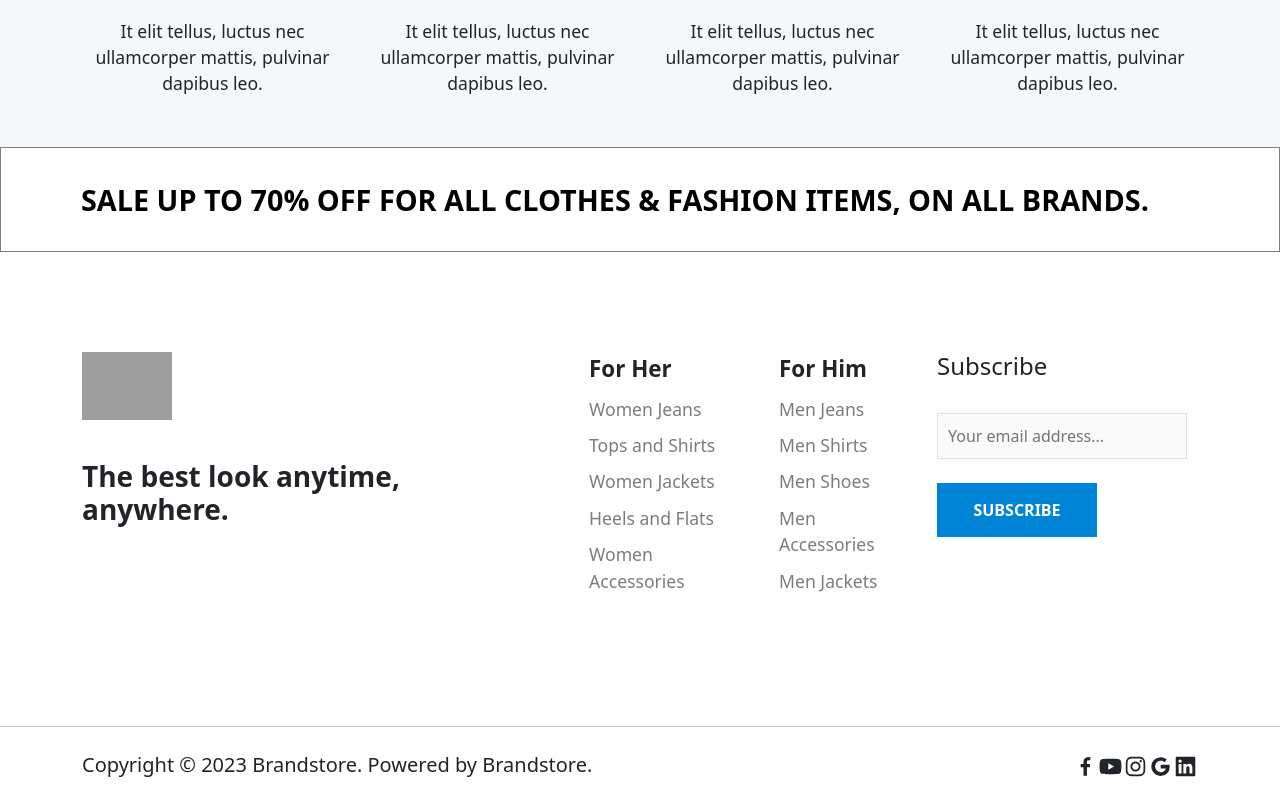
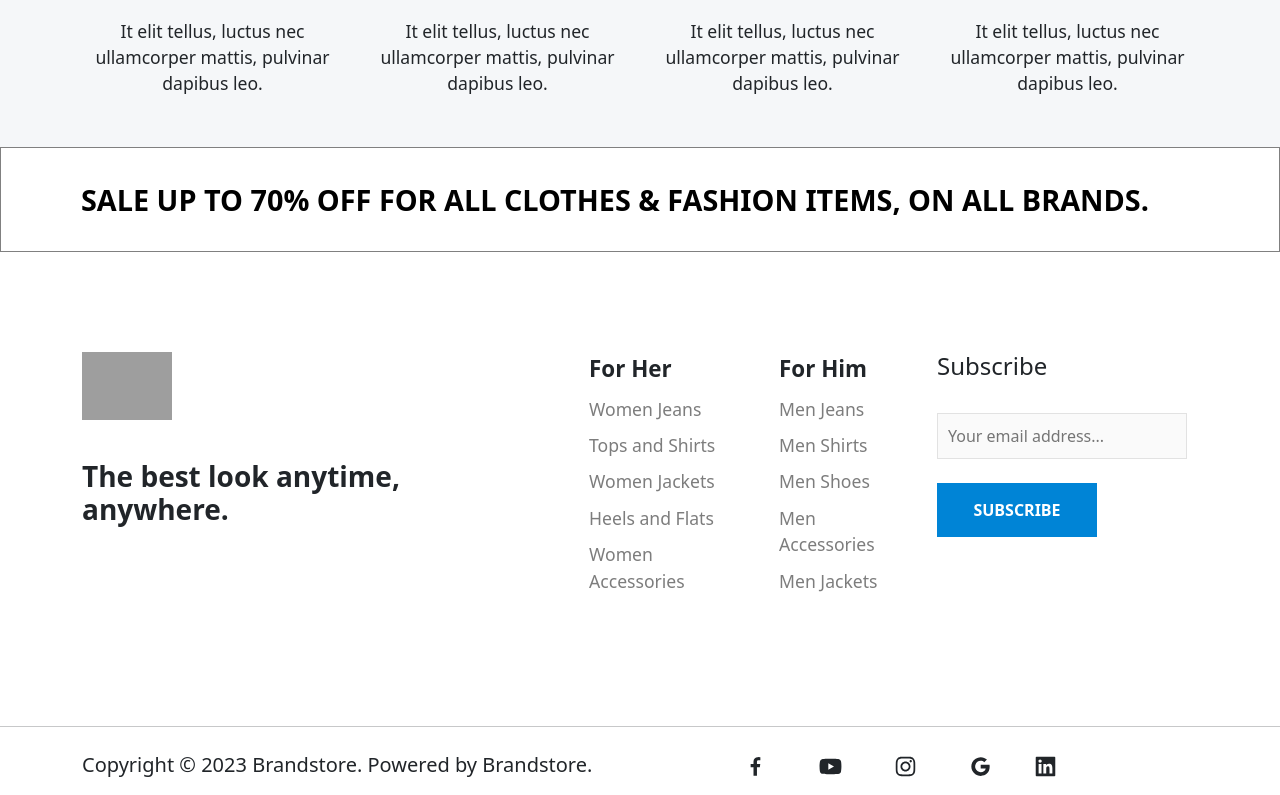
Before and after one commit to zaurkhalilli/DNK, a React (Create React App) app: page / in a window 1280 px wide. Shown: the part 3343-4138 px from the top of the page. Built offline with nearby package versions, Linux system fonts and the light colour scheme; grey boxes are pictures that could not be loaded.

Commit message:
new adds

```diff
--- a/src/Layout/Footer/Footer.jsx
+++ b/src/Layout/Footer/Footer.jsx
@@ -59,11 +59,21 @@ const Footer = () => {
             </div>
             <div className="col-xl-6">
               <div className="iconsfooter">
-              <BiLogoFacebook size={25}/>
-              <AiFillYoutube size={25}/>
-              <AiOutlineInstagram size={25}/>
-              <AiOutlineGoogle size={25}/>
-              <AiFillLinkedin size={25}/>
+             <div className="facebook">
+             <BiLogoFacebook size={25}/>
+             </div>
+             <div className="youtube">
+             <AiFillYoutube size={25}/>
+             </div>
+            <div className="instagram">
+            <AiOutlineInstagram size={25}/>
+            </div>
+             <div className="google">
+             <AiOutlineGoogle size={25}/>
+             </div>
+             <div className="linkedin">
+             <AiFillLinkedin size={25}/>
+             </div>
               </div>
             </div>
           </div>
--- a/src/Layout/Footer/Footer.scss
+++ b/src/Layout/Footer/Footer.scss
@@ -59,6 +59,25 @@
         padding-bottom: 10px;
         .iconsfooter{
             float: right;
+            display: flex;
+            flex-direction: row;
+            justify-content: space-around;
+            margin-right: 100px;
+            .facebook{
+                padding-right: 50px;
+            }
+            .youtube{
+                padding-right: 50px;
+            }
+            .instagram{
+                padding-right: 50px;
+            }
+            .google{
+                padding-right: 40px;
+            }
+            .linkedin{
+                padding-right: 40px;
+            }
         }
     }
 }
```
